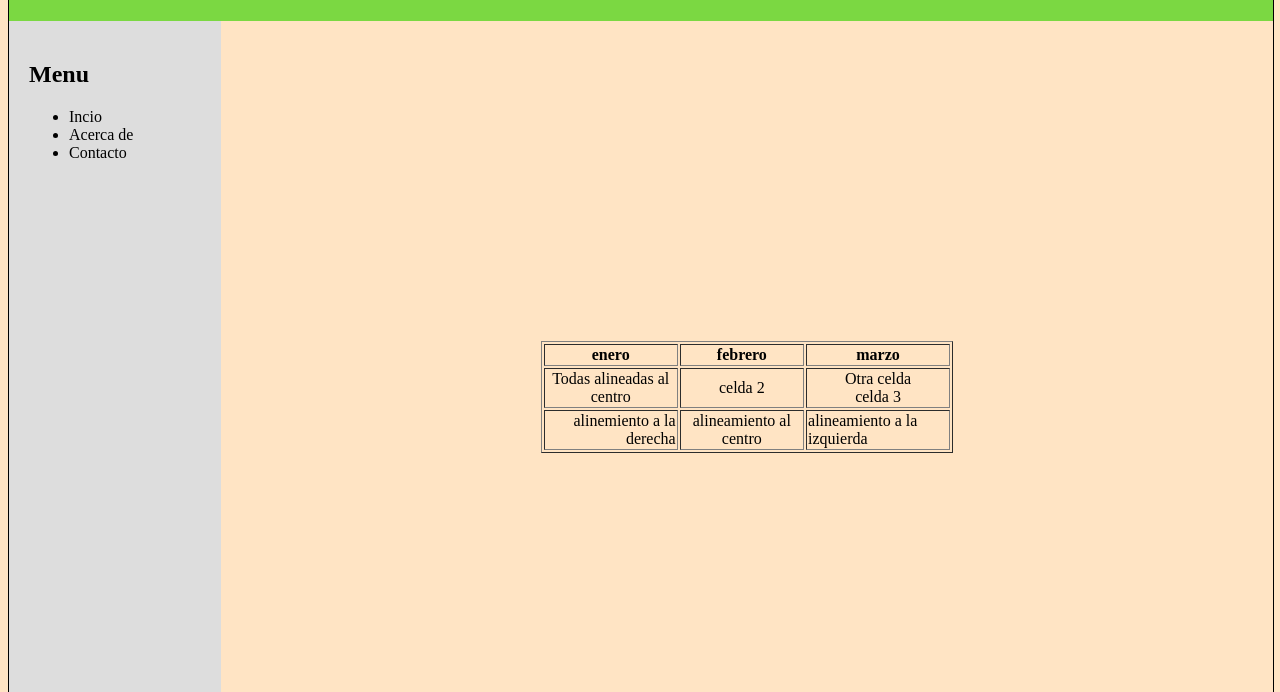
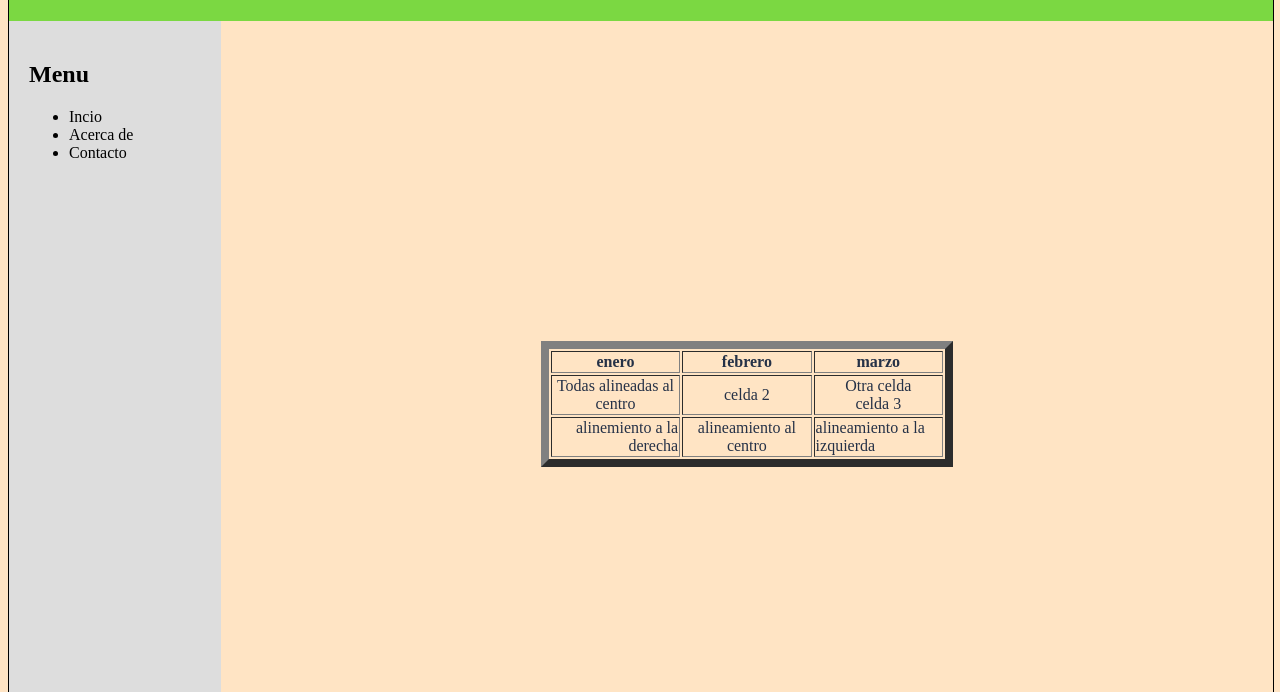
Before and after one commit to ElvinGar3345/Tabla-8, a plain HTML site: page index.html in a window 1280 px wide. Shown: the part 108-800 px from the top of the page. Drawn offline with Linux system fonts and the light colour scheme.

Commit message:
index.html

```diff
--- a/index.html
+++ b/index.html
@@ -30,7 +30,16 @@ padding: 20px;
     width: 60%;
     padding: 20rem;
 }
-
+table{
+width: rgb(210,121,12);
+border-color:20%;
+border-radius:double;
+border-width:8px;
+color:rgb(37, 49, 71);
+}
+tr td{
+width:30%
+}
 
     </style>
 
```
